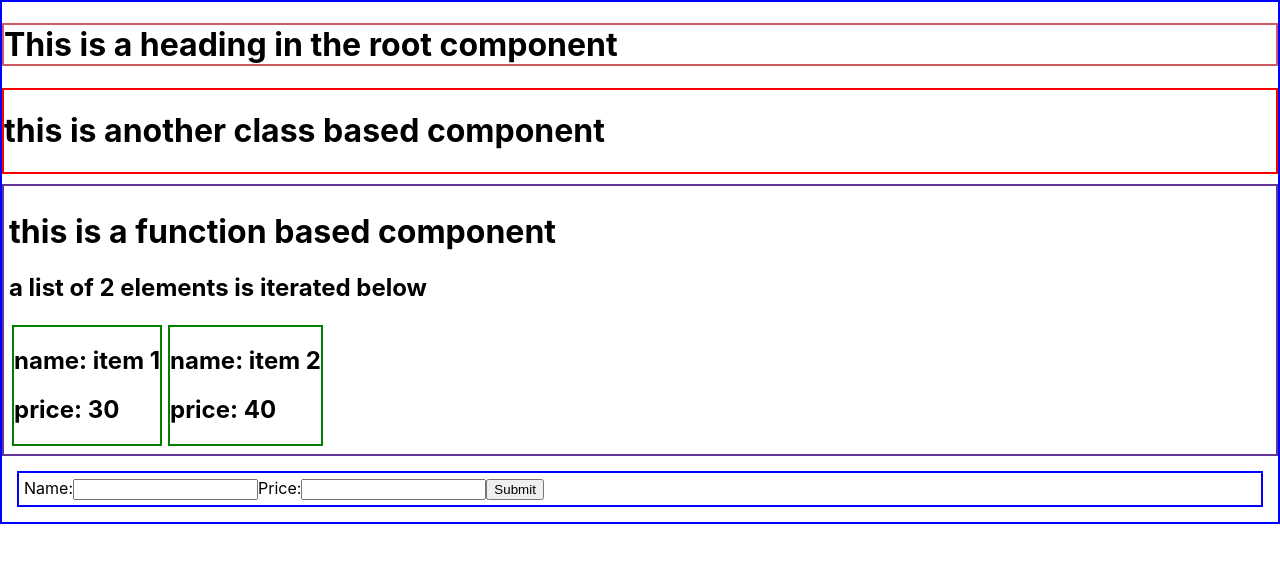
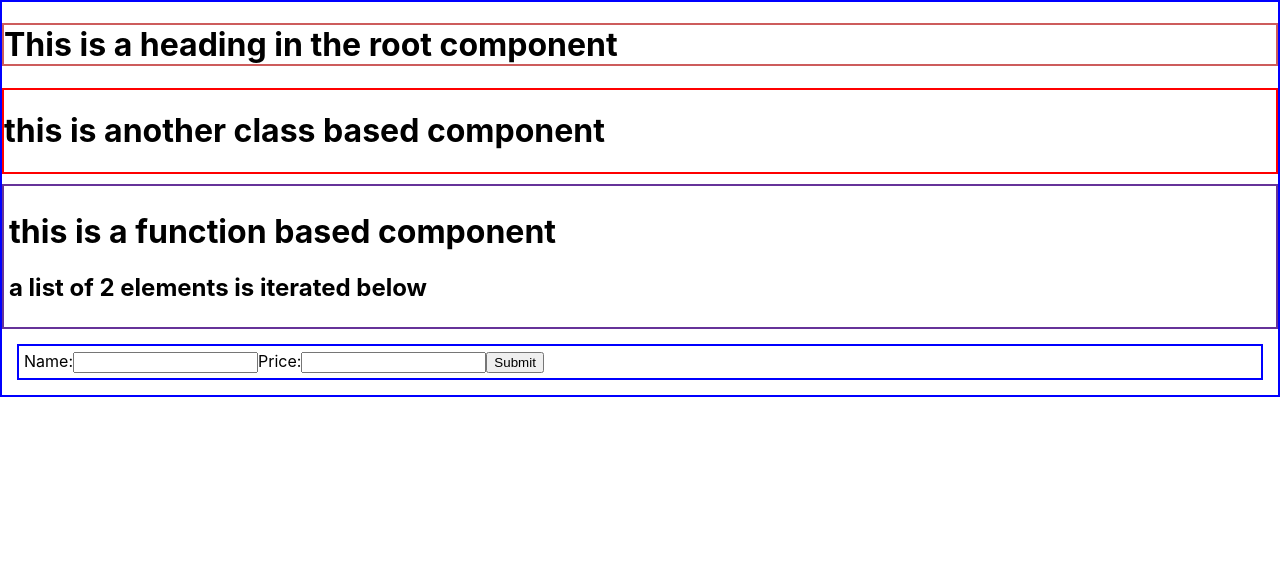
Before and after one commit to saurabh-saraswat21/ReactBasics, a React (Create React App) app in the folder reactapp/: page / in a window 1280 px wide. Shown: the top 562 px of the page. Built offline with nearby package versions, Linux system fonts and the light colour scheme.

Commit message:
add a delete method

```diff
--- a/reactapp/src/App.js
+++ b/reactapp/src/App.js
@@ -12,8 +12,7 @@ class App extends Component {
     // this is the list we are going to inject and display in the Contact component
     list: [
       //  each child in an array or iterator should have a unique attribute here in this case is id
-      { name: 'item 1', price:30, id: 1 },
-      { name: 'item 2', price : 40,id: 2 }
+
 
     ]
 
@@ -26,6 +25,14 @@ addToList =(item)=>{
       list:lists
     }
   )
+}
+deleteFromList=(id)=>{
+  let list = this.state.list.filter( item =>{
+    return item.id !==id
+  });
+  this.setState({
+    list:list
+  })
 }
   render() {
     return (
@@ -46,7 +53,7 @@ addToList =(item)=>{
         <div className="child comp2">
 
           {/* passing state of root component to be used in child component as props */}
-          <Component3 list={this.state.list} />
+          <Component3 deleteFromList={this.deleteFromList} list={this.state.list} />
 
         </div>
 
```
